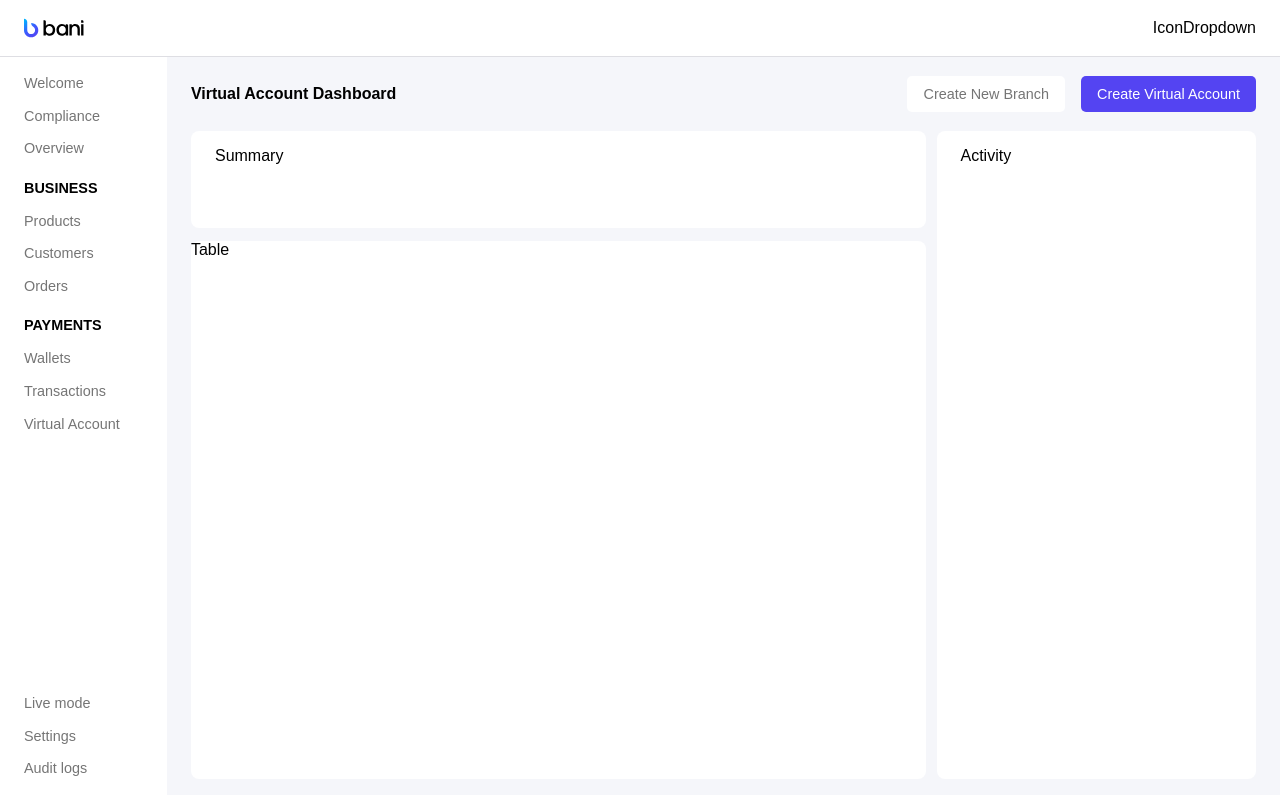
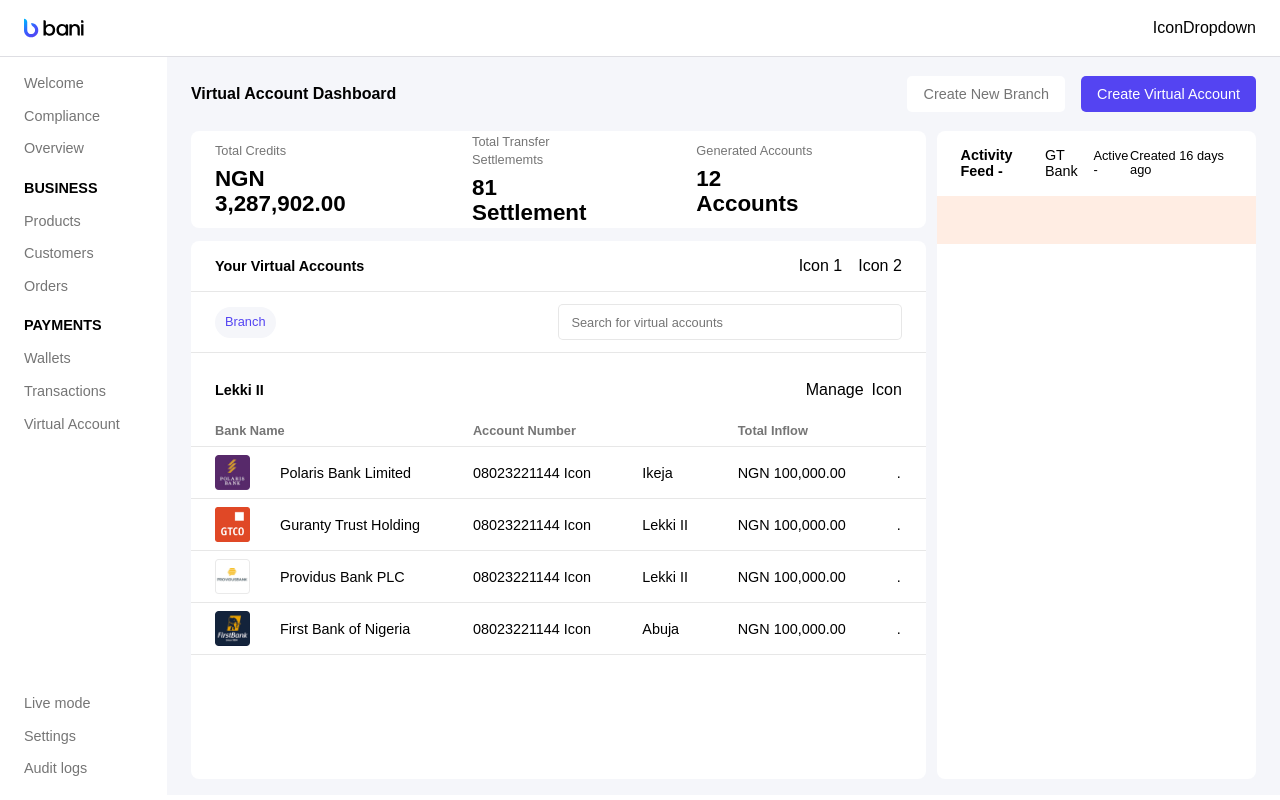
Before and after one commit to asoluka/talentsquarebani, a React (Create React App) app: page /dashboard in a window 1280 px wide. Built offline with nearby package versions, Linux system fonts and the light colour scheme.

Commit message:
build first table

```diff
--- a/package.json
+++ b/package.json
@@ -14,6 +14,7 @@
     "react-scripts": "5.0.1",
     "styled-components": "^5.3.6",
     "styled-tools": "^1.7.2",
+    "uuid": "^9.0.0",
     "web-vitals": "^2.1.4"
   },
   "scripts": {
--- a/src/components/atoms/Flex/index.jsx
+++ b/src/components/atoms/Flex/index.jsx
@@ -25,6 +25,8 @@ export const Flex = styled.div`
   border-bottom: ${({ borderBottom }) => borderBottom};
   gap: ${({ gap }) => gap};
   color: ${({ color }) => color};
+  background-color: ${({ backgroundColor }) => backgroundColor};
+  border-radius: ${({ borderRadius }) => borderRadius};
 `;
 
 export const FlexContainer = styled(Flex)`
@@ -48,6 +50,12 @@ Flex.propTypes = {
   width: PropTypes.string,
   margin: PropTypes.string,
   padding: PropTypes.string,
+  borderRight: PropTypes.string,
+  borderLeft: PropTypes.string,
+  borderTop: PropTypes.string,
+  borderBottom: PropTypes.string,
+  borderRadius: PropTypes.string,
+  backgroundColor: PropTypes.string,
 };
 
 Flex.defaultProps = {
--- a/src/components/atoms/Input/index.jsx
+++ b/src/components/atoms/Input/index.jsx
@@ -1,6 +1,6 @@
 import PropTypes from "prop-types";
 import styled from "styled-components";
-import { primaryFont } from "../../../theme";
+import { primaryFont, typeScale } from "../../../theme";
 import { baniColors } from "../../../theme/colors";
 
 const StyledInput = styled.input`
@@ -9,10 +9,15 @@ const StyledInput = styled.input`
   height: 36px;
   border-radius: 5px;
   border: 1px solid ${baniColors.border[50]};
+  padding: 0 12px;
+  &::placeholder {
+    color: ${baniColors.lightGrey};
+    font-size: ${typeScale.helperText};
+  }
 `;
 
-export const Input = ({ type }) => {
-  return <StyledInput type={type} />;
+export const Input = ({ type, placeholder }) => {
+  return <StyledInput type={type} placeholder={placeholder} />;
 };
 
 Input.propTypes = {
--- /dev/null
+++ b/src/components/organisms/Table/index.jsx
@@ -0,0 +1,70 @@
+import styled from "styled-components";
+import { typeScale } from "../../../theme";
+import { baniColors } from "../../../theme/colors";
+import { Flex } from "../../atoms";
+
+const Wrapper = styled.div`
+  & table {
+    width: 100%;
+    text-align: left;
+    border-collapse: collapse;
+  }
+
+  & tr {
+    border-bottom: 1px solid ${baniColors.border[50]};
+    font-size: ${typeScale.paragraph};
+  }
+
+  & tr:first-child {
+    font-size: ${typeScale.helperText};
+    color: ${baniColors.lightGrey};
+    font-weight: normal;
+  }
+
+  & tr:not(:first-child):hover {
+    background-color: #d6eeee;
+    cursor: pointer;
+  }
+
+  & td,
+  th {
+    padding: 8px 24px;
+  }
+`;
+const Image = styled.img`
+  width: 35px;
+  height: 35px;
+  margin-right: 30px;
+`;
+
+export const Table = ({ data }) => {
+  return (
+    <Wrapper>
+      <table>
+        <tr>
+          <th>Bank Name</th>
+          <th>Account Number</th>
+          <th></th>
+          <th>Total Inflow</th>
+          <th></th>
+        </tr>
+        {data.map((item) => {
+          return (
+            <tr>
+              <td>
+                <Flex alignItems="center">
+                  <Image src={item.bankLogo} alt={item.bankName} />{" "}
+                  {item.bankName}
+                </Flex>
+              </td>
+              <td>{item.accountNumber} Icon</td>
+              <td>{item.linkedBranch}</td>
+              <td>{item.totalInflow}</td>
+              <td>.</td>
+            </tr>
+          );
+        })}
+      </table>
+    </Wrapper>
+  );
+};
--- a/src/components/organisms/index.js
+++ b/src/components/organisms/index.js
@@ -0,0 +1 @@
+export * from "./Table";
--- a/src/components/pages/Dashboard/index.jsx
+++ b/src/components/pages/Dashboard/index.jsx
@@ -2,9 +2,12 @@ import React from "react";
 import { DashboardTemplate } from "../../templates";
 import { Navbar, SideNav } from "../../molecules";
 import styled from "styled-components";
-import { Flex, Text } from "../../atoms";
+import { Flex, Input, Text } from "../../atoms";
 import { Link } from "react-router-dom";
-import { baniColors } from "../../../theme/colors";
+import { baniColors, orange } from "../../../theme/colors";
+import { typeScale } from "../../../theme";
+import { Table } from "../../organisms/Table";
+import { virtualAccounts } from "../../../utils/db";
 
 const SecondaryMenuSection = styled.section`
   height: 10%;
@@ -48,6 +51,8 @@ const VirtualAccountSummary = styled.section`
   height: 15%;
   border-radius: 8px;
   padding: 16px 24px;
+  display: flex;
+  align-items: center;
 `;
 const VirtualAccountsList = styled.section`
   background-color: ${baniColors.white};
@@ -56,7 +61,6 @@ const VirtualAccountsList = styled.section`
 `;
 const ActivityFeedSection = styled.section`
   background-color: ${baniColors.white};
-  padding: 16px 24px;
   width: 30%;
   height: 100%;
   border-radius: 8px;
@@ -85,10 +89,133 @@ export const Dashboard = () => {
 
       <BodySection>
         <VirtualAccountListSection>
-          <VirtualAccountSummary>Summary</VirtualAccountSummary>
-          <VirtualAccountsList>Table</VirtualAccountsList>
+          <VirtualAccountSummary>
+            <div style={{ marginRight: "80px" }}>
+              <Text
+                type="p"
+                fontSize={typeScale.helperText}
+                color={baniColors.lightGrey}
+                margin="0 0 6px 0"
+              >
+                Total Credits
+              </Text>
+              <Text type="h2" fontWeight="600" margin="0">
+                NGN 3,287,902.00
+              </Text>
+            </div>
+
+            <div style={{ marginRight: "80px" }}>
+              <Text
+                type="p"
+                fontSize={typeScale.helperText}
+                color={baniColors.lightGrey}
+                margin="0 0 6px 0"
+              >
+                Total Transfer Settlememts
+              </Text>
+              <Text type="h2" fontWeight="600" margin="0">
+                81 Settlement
+              </Text>
+            </div>
+
+            <div style={{ marginRight: "80px" }}>
+              <Text
+                type="p"
+                fontSize={typeScale.helperText}
+                color={baniColors.lightGrey}
+                margin="0 0 6px 0"
+              >
+                Generated Accounts
+              </Text>
+              <Text type="h2" fontWeight="600" margin="0">
+                12 Accounts
+              </Text>
+            </div>
+          </VirtualAccountSummary>
+          <VirtualAccountsList>
+            <Flex justifyContent="space-between" padding="16px 24px">
+              <Text type="p" fontWeight="600" margin="0">
+                Your Virtual Accounts
+              </Text>
+
+              <Flex>
+                <div style={{ marginRight: "16px" }}>Icon 1</div>
+                <div>Icon 2</div>
+              </Flex>
+            </Flex>
+
+            <Flex
+              justifyContent="space-between"
+              alignItems="center"
+              padding="12px 24px"
+              borderTop={`1px solid ${baniColors.border[50]}`}
+              borderBottom={`1px solid ${baniColors.border[50]}`}
+            >
+              <Flex
+                backgroundColor={baniColors.background}
+                color={baniColors.blue}
+                borderRadius="50px"
+                padding="8px 10px"
+              >
+                <Text fontSize={typeScale.helperText}>Branch</Text>
+              </Flex>
+
+              <Flex width="50%">
+                <Input
+                  placeholder="Search for virtual accounts"
+                  type="search"
+                />
+              </Flex>
+            </Flex>
+
+            <Flex
+              justifyContent="space-between"
+              padding="16px 24px"
+              margin="12px 0 0 0"
+            >
+              <Text type="p" fontWeight="600" margin="0">
+                Lekki II
+              </Text>
+
+              <Flex>
+                <div style={{ marginRight: "8px" }}>Manage</div>
+                <div>Icon</div>
+              </Flex>
+            </Flex>
+
+            <section>
+              <Table data={virtualAccounts} />
+            </section>
+          </VirtualAccountsList>
         </VirtualAccountListSection>
-        <ActivityFeedSection>Activity</ActivityFeedSection>
+
+        <ActivityFeedSection>
+          <Flex
+            justifyContent="space-between"
+            alignItems="center"
+            padding="16px 24px"
+          >
+            <Flex alignItems="center">
+              <Text fontWeight="600" margin="0" fontSize={typeScale.paragraph}>
+                Activity Feed -
+              </Text>
+              <Text margin="0" fontSize={typeScale.paragraph}>
+                GT Bank
+              </Text>
+            </Flex>
+
+            <Flex alignItems="center">
+              <Text margin="0" fontSize={typeScale.helperText}>
+                Active -
+              </Text>
+              <Text margin="0" fontSize={typeScale.helperText}>
+                Created 16 days ago
+              </Text>
+            </Flex>
+          </Flex>
+
+          <Flex backgroundColor={orange[100]} padding="24px" />
+        </ActivityFeedSection>
       </BodySection>
     </DashboardTemplate>
   );
--- /dev/null
+++ b/src/utils/db.js
@@ -0,0 +1,80 @@
+import { v4 as uuidv4 } from "uuid";
+import gtIcon from "../assets/images/png/gt-logo.png";
+import polarisIcon from "../assets/images/png/polaris-logo.png";
+import providusIcon from "../assets/images/png/providus-logo.png";
+import firstBankIcon from "../assets/images/png/first-bank-logo.png";
+
+export const virtualAccounts = [
+  {
+    id: uuidv4(),
+    bankLogo: polarisIcon,
+    bankName: "Polaris Bank Limited",
+    bankAbbreviation: "Polaris",
+    accountNumber: "08023221144",
+    linkedBranch: "Ikeja",
+    totalInflow: "NGN 100,000.00",
+    lastActivityDate: "13th Sept. 2022",
+    linkedBranchStatus: "active",
+    transactions: [
+      {
+        transactionDetails: "Olaoluwa S.",
+        amount: "Olaoluwa S.",
+        date: "Today, 8mins ago",
+      },
+    ],
+  },
+  {
+    id: uuidv4(),
+    bankLogo: gtIcon,
+    bankName: "Guranty Trust Holding ",
+    bankAbbreviation: "Gt-bank",
+    accountNumber: "08023221144",
+    linkedBranch: "Lekki II",
+    totalInflow: "NGN 100,000.00",
+    lastActivityDate: "13th Sept. 2022",
+    linkedBranchStatus: "active",
+    transactions: [
+      {
+        transactionDetails: "Olaoluwa S.",
+        amount: "Olaoluwa S.",
+        date: "Today, 8mins ago",
+      },
+    ],
+  },
+  {
+    id: uuidv4(),
+    bankLogo: providusIcon,
+    bankName: "Providus Bank PLC",
+    bankAbbreviation: "Providus",
+    accountNumber: "08023221144",
+    linkedBranch: "Lekki II",
+    totalInflow: "NGN 100,000.00",
+    lastActivityDate: "13th Sept. 2022",
+    linkedBranchStatus: "active",
+    transactions: [
+      {
+        transactionDetails: "Olaoluwa S.",
+        amount: "Olaoluwa S.",
+        date: "Today, 8mins ago",
+      },
+    ],
+  },
+  {
+    id: uuidv4(),
+    bankLogo: firstBankIcon,
+    bankName: "First Bank of Nigeria",
+    bankAbbreviation: "FBN",
+    accountNumber: "08023221144",
+    linkedBranch: "Abuja",
+    totalInflow: "NGN 100,000.00",
+    lastActivityDate: "13th Sept. 2022",
+    linkedBranchStatus: "active",
+    transactions: [
+      {
+        transactionDetails: "Olaoluwa S.",
+        amount: "Olaoluwa S.",
+        date: "Today, 8mins ago",
+      },
+    ],
+  },
+];
```
Also changed, not shown: 1 other file (tests, documents, lock files or other folders).
